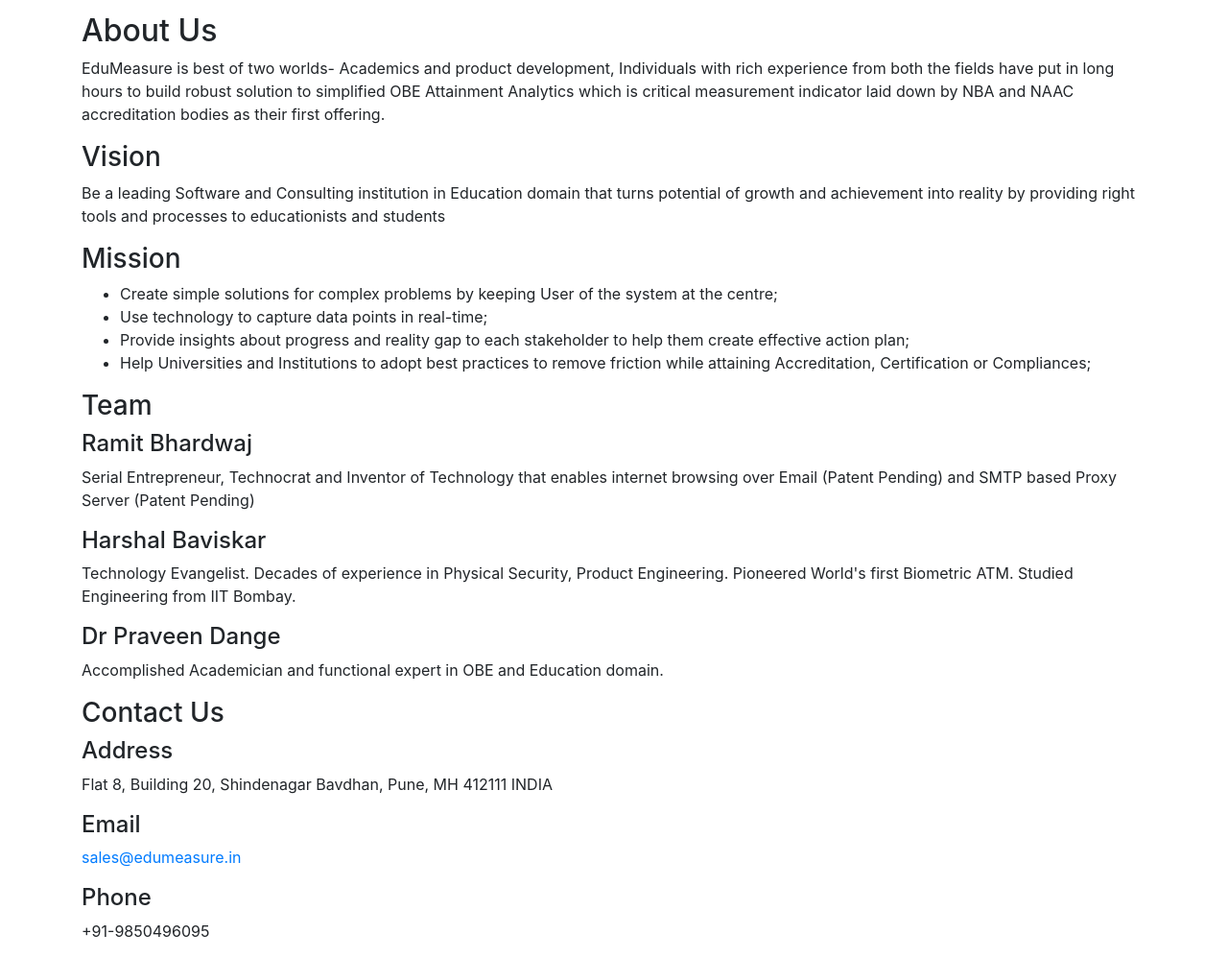
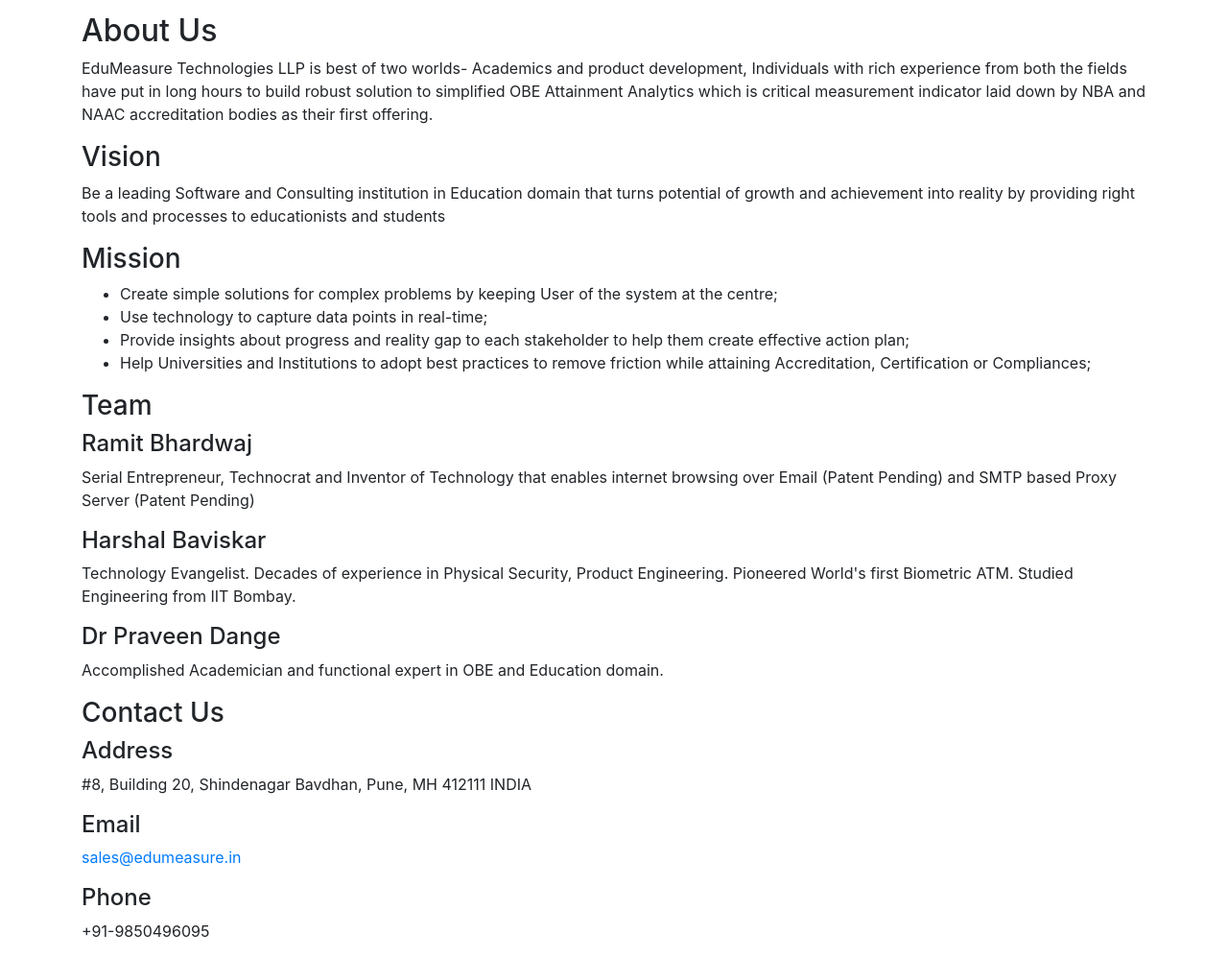
Before and after one commit to harshalbaviskar/edumeasure.in, a plain HTML site: page index.html in a window 1280 px wide. Shown: the part 2075-3073 px from the top of the page at 96% size. Drawn offline with nearby package versions, Linux system fonts and the light colour scheme.

Commit message:
flat to #. llp name added

```diff
--- a/index.html
+++ b/index.html
@@ -186,7 +186,7 @@
       </li>
     </ul>
     <h2 id="about-us">About Us</h2>
-    <p>EduMeasure is best of two worlds- Academics and product development, Individuals with rich experience from both
+    <p>EduMeasure Technologies LLP is best of two worlds- Academics and product development, Individuals with rich experience from both
       the fields have put in long hours to build robust solution to simplified OBE Attainment Analytics which is
       critical measurement indicator laid down by NBA and NAAC accreditation bodies as their first offering.</p>
     <h3 id="vision">Vision</h3>
@@ -212,7 +212,7 @@
     <p>Accomplished Academician and functional expert in OBE and Education domain.</p>
     <h3 id="contact-us">Contact Us</h3>
     <h4 id="address">Address</h4>
-    <p>Flat 8, Building 20, Shindenagar
+    <p>#8, Building 20, Shindenagar
       Bavdhan, Pune, MH 412111 INDIA</p>
     <h4 id="email">Email</h4>
     <p><a href="mailto:sales@edumeasure.in">sales@edumeasure.in</a></p>
```
